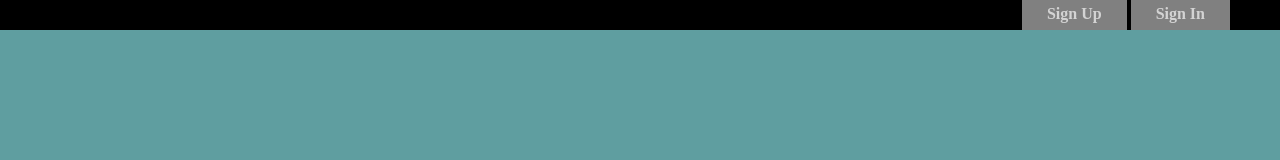
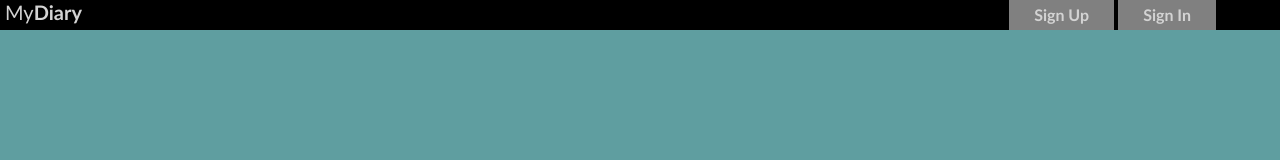
Before and after one commit to CodenNerd/MyDiary, a website: page UI/index.html in a window 1280 px wide. Drawn offline with Linux system fonts and the light colour scheme.

Commit message:
Adding the logo

```diff
--- a/UI/index.html
+++ b/UI/index.html
@@ -12,6 +12,7 @@
 			background-position: center;
 			background-size: 100%;
 			margin: 0px;
+			font-family: Calibri, Verdana;
 		}
 		.nav{
 			background-color: black;
@@ -23,25 +24,30 @@
 			top: 0px;
 			right: 0px;
 			margin:5px;
-			margin-right: 50px;
+			margin-right: 5%;
 			padding: 0px;
 		}
 		.nav ul li{
 			background-color: grey;
 			display: inline;
 			list-style-type: none;
-			padding: 8px 25px;
+			padding: 6px 25px;
 		}
 		a{
 			text-decoration: none;
 			font-weight: bolder;
 			color: lightgrey;
 		}
+		.nav>span{
+			color: lightgrey;
+			font-size: 20px;
+			margin-left: 5px;
+		}
 	</style>
 </head>
 <body>
 
-	<div class="nav">
+	<div class="nav"><span>My<strong>Diary</strong></span>
 		<ul>
 			<a href="signin.html"><li>Sign Up</li></a>
 			<a href="signup.html"><li>Sign In</li></a>
```
